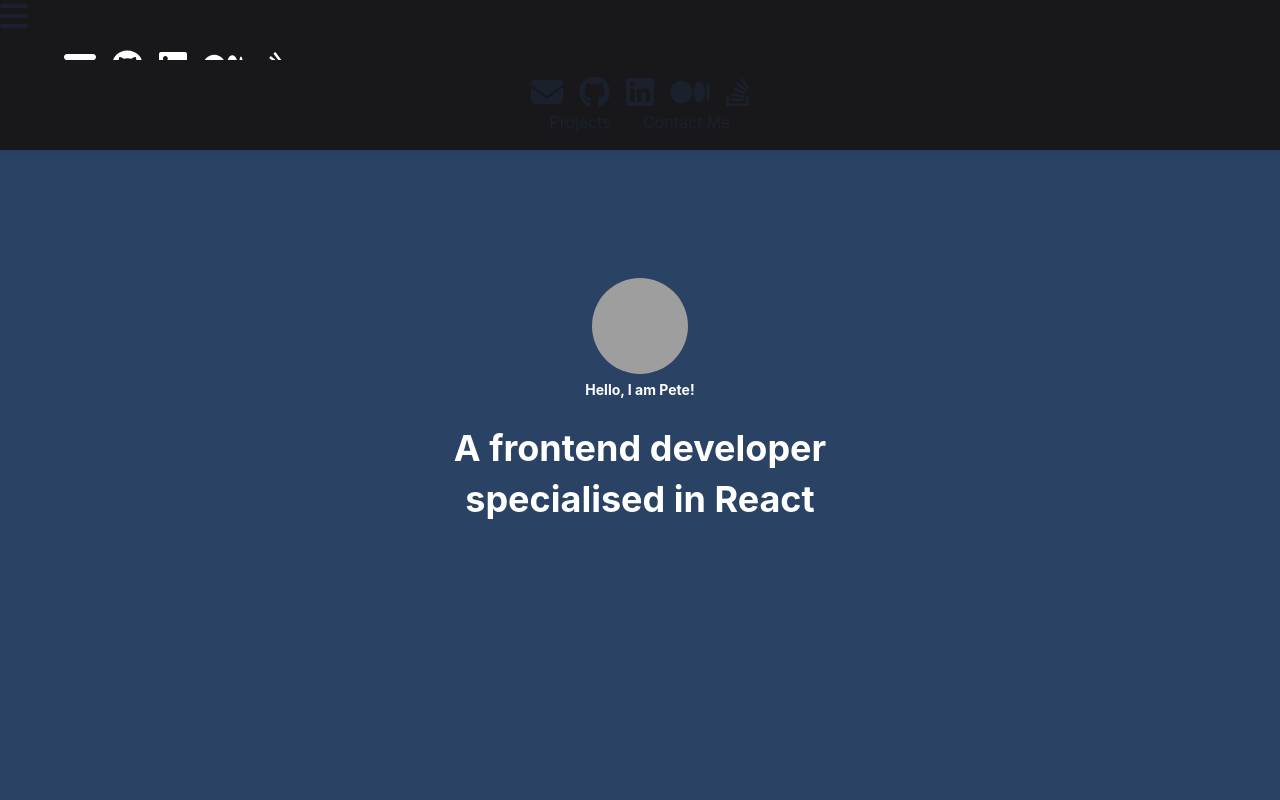
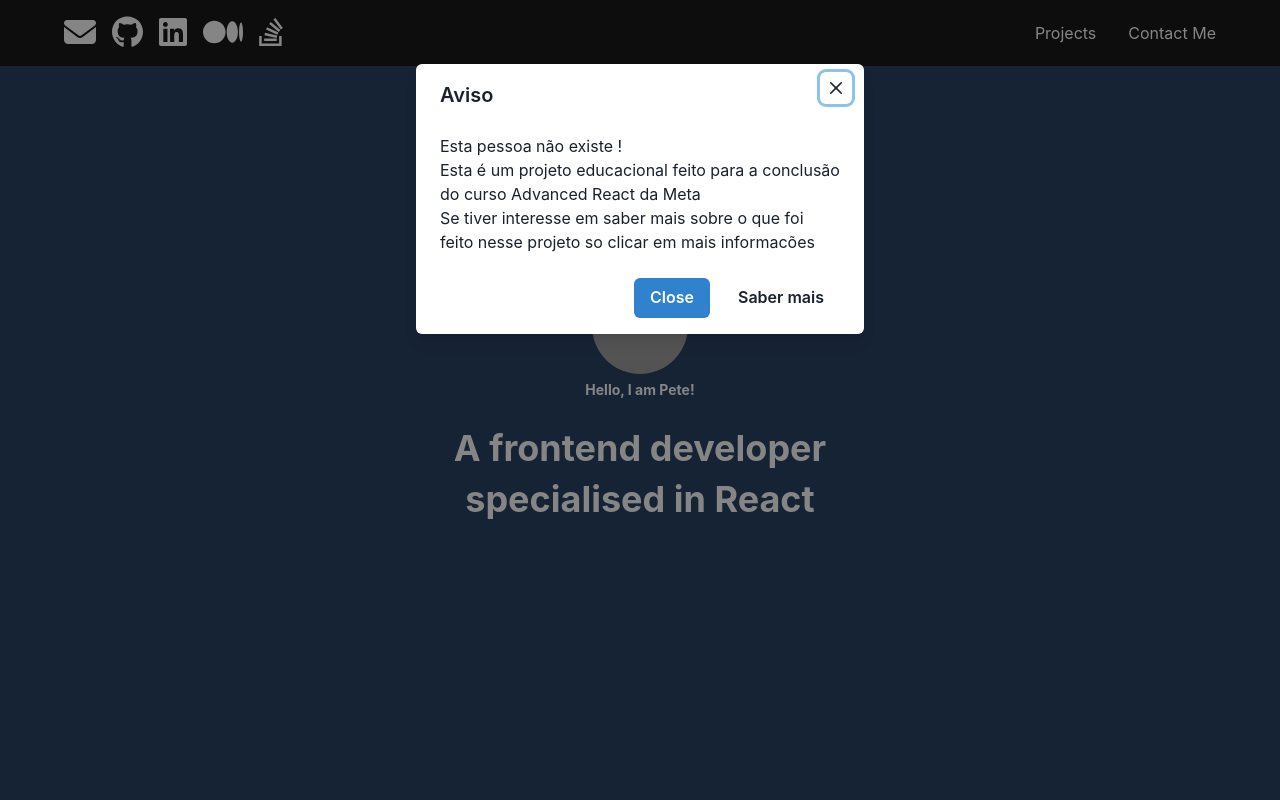
Before and after one commit to antonioagnt/adv-react-final-assignment, a React (Create React App) app: page / in a window 1280 px wide. Shown: the top 800 px of the page. Built offline with nearby package versions, Linux system fonts and the light colour scheme; grey boxes are pictures that could not be loaded.

Commit message:
Added Modal with disclaimer

```diff
--- a/src/App.js
+++ b/src/App.js
@@ -1,17 +1,19 @@
-import { ChakraProvider } from "@chakra-ui/react";
-import Header from "./components/Header";
-import LandingSection from "./components/LandingSection";
-import ProjectsSection from "./components/ProjectsSection";
-import ContactMeSection from "./components/ContactMeSection";
-import Footer from "./components/Footer";
-import { AlertProvider } from "./context/alertContext";
-import Alert from "./components/Alert";
+import { ChakraProvider, Modal } from '@chakra-ui/react';
+import Header from './components/Header';
+import LandingSection from './components/LandingSection';
+import ProjectsSection from './components/ProjectsSection';
+import ContactMeSection from './components/ContactMeSection';
+import Footer from './components/Footer';
+import { AlertProvider } from './context/alertContext';
+import Alert from './components/Alert';
+import Disclaimer from './components/Disclaimer';
 
 function App() {
   return (
     <ChakraProvider>
       <AlertProvider>
         <main>
+          <Disclaimer />
           <Header />
           <LandingSection />
           <ProjectsSection />
--- /dev/null
+++ b/src/components/Disclaimer.js
@@ -0,0 +1,45 @@
+import React from 'react';
+import {
+  Modal,
+  ModalOverlay,
+  ModalContent,
+  ModalHeader,
+  ModalFooter,
+  ModalBody,
+  ModalCloseButton,
+} from '@chakra-ui/react';
+import { Button } from '@chakra-ui/react';
+
+export default function Disclaimer() {
+  const isOpen = true;
+  const onClose = () => {};
+  return (
+    <>
+      <Modal isOpen={isOpen} onClose={onClose}>
+        <ModalOverlay />
+        <ModalContent>
+          <ModalHeader>Aviso</ModalHeader>
+          <ModalCloseButton />
+          <ModalBody>
+            <p>Esta pessoa não existe !</p>
+            <p>
+              Esta é um projeto educacional feito para a conclusão do curso
+              Advanced React da Meta
+            </p>
+            <p>
+              Se tiver interesse em saber mais sobre o que foi feito nesse
+              projeto so clicar em mais informacões
+            </p>
+          </ModalBody>
+
+          <ModalFooter>
+            <Button colorScheme='blue' mr={3} onClick={onClose}>
+              Close
+            </Button>
+            <Button variant='ghost'>Saber mais</Button>
+          </ModalFooter>
+        </ModalContent>
+      </Modal>
+    </>
+  );
+}
--- a/src/components/Header.js
+++ b/src/components/Header.js
@@ -89,10 +89,10 @@ const Header = () => {
       ref={boxRef}
     >
       {/* display a hamburguer menu on mobile */}
-      <FontAwesomeIcon icon={faBars} size='2x' onClick={toggleMobileMenu} />
-      {isMobileMenuOpen && (
+      {/* <FontAwesomeIcon icon={faBars} size='2x' onClick={toggleMobileMenu} /> */}
+      {/* {isMobileMenuOpen && (
         <MobileMenu socials={socials} handleClick={handleClick} />
-      )}
+      )} */}
       <Box color='white' maxWidth='1280px' margin='0 auto'>
         <HStack
           px={16}
```
Also changed, not shown: 1 other file (tests, documents, lock files or other folders).
